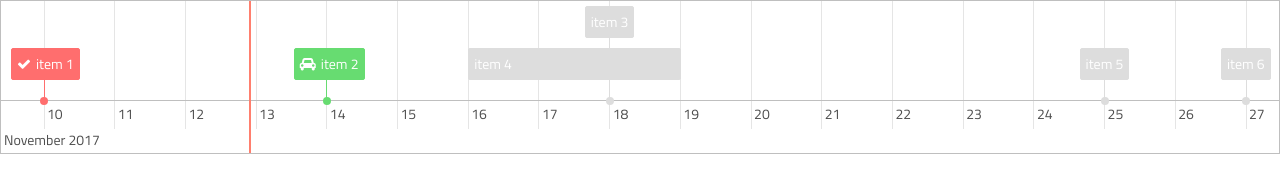
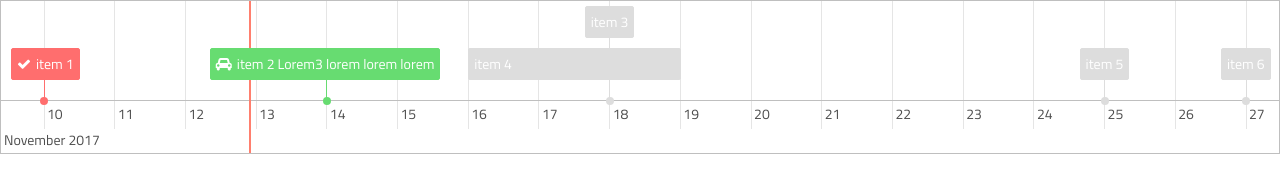
Before and after one commit to serhatyl/TimelineForIGC, a plain HTML site: page index2.html in a window 1280 px wide. Drawn offline with nearby package versions, Linux system fonts and the light colour scheme.

```diff
--- a/index2.html
+++ b/index2.html
@@ -45,7 +45,7 @@
 
     var items = new vis.DataSet([
       {id: 1, content: '<i class="fa fa-check mr5"></i>item 1', start: '2017-11-10' , className : 'fail-vis-item'},
-      {id: 2, content: '<i class="fa fa-car mr5"></i>item 2', start: '2017-11-14' , className:'success-vis-item'},
+      {id: 2, content: '<i class="fa fa-car mr5"></i>item 2 Lorem3 lorem lorem lorem', start: '2017-11-14' , className:'success-vis-item'},
       {id: 3, content: 'item 3', start: '2017-11-18'},
       {id: 4, content: 'item 4', start: '2017-11-16', end: '2017-11-19'},
       {id: 5, content: 'item 5', start: '2017-11-25'},
```
Also changed, not shown: index.html (+7 -0 lines).
